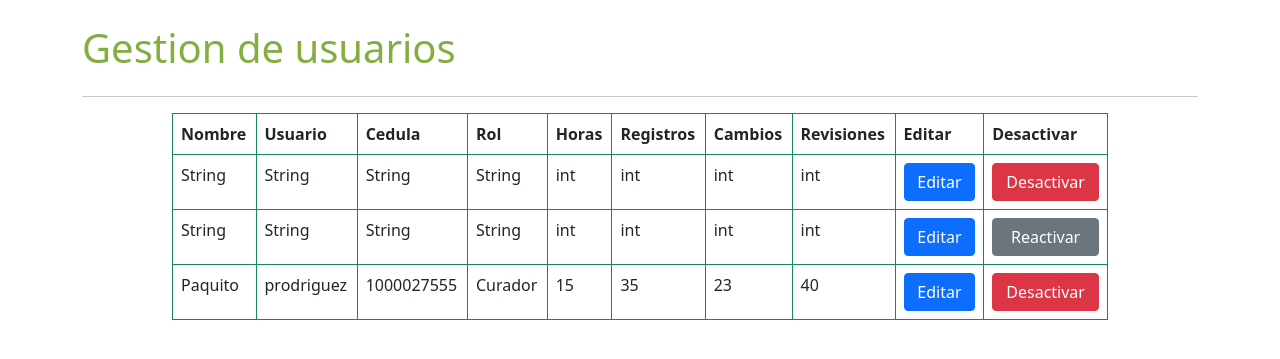
After one commit to checho2001/GAIA-MCUB, a Django app: template templates/gestionuser.html in a window 1280 px wide. The commit adds this page. Shown: the top 359 px of the page. Run offline with Django 4.2, Linux system fonts and the light colour scheme; the template is opened without the code that fills it, so the values that code supplies are empty.

Commit message:
Gestor usuarios
CAmbios al perfil de admin, gestor de usuarios y login

```diff
--- /dev/null
+++ b/templates/gestionuser.html
@@ -0,0 +1,75 @@
+<!DOCTYPE html>
+<html>
+<head>
+    <meta charset="utf-8">
+    <title>Gestionan</title>
+    <link rel="stylesheet" href="../static/css/style1.css" media="screen">
+    <link rel="stylesheet" href="../static/fonts/linearicons/style.css" media="screen">
+    <link rel="stylesheet" href="../static/css/bootstrap.min.css" >
+    <script type="text/javascript" src="../static/js/bootstrap.bundle.min.js"> </script>
+</head>
+<section>
+    <div class=" container bootstrap snippet">
+        <br>
+        <div class="row">
+            <div class="col-sm-10" ><h1 style="color: #84ae40">Gestion de usuarios</h1></div>
+        </div>
+        <hr>
+    </div>
+    <div class="container col-9 align-content-xl-center">
+        <table class="table table-bordered border-success">
+                <thead>
+                <tr>
+                    <th scope="col">Nombre</th>
+                    <th scope="col">Usuario</th>
+                    <th scope="col">Cedula</th>
+                    <th scope="col">Rol</th>
+                    <th scope="col">Horas</th>
+                    <th scope="col">Registros</th>
+                    <th scope="col">Cambios</th>
+                    <th scope="col">Revisiones</th>
+                    <th scope="col">Editar</th>
+                    <th scope="col">Desactivar</th>
+                </tr>
+                </thead>
+                <tbody>
+                <tr>
+                    <td>String</td>
+                    <td>String</td>
+                    <td>String</td>
+                    <td>String</td>
+                    <td>int</td>
+                    <td>int</td>
+                    <td>int</td>
+                    <td>int</td>
+                    <td><button type="button" class="btn btn-primary w-100">Editar</button></td>
+                    <td><button type="button" class="btn btn-danger w-100">Desactivar</button></td>
+                </tr>
+                <tr>
+                    <td>String</td>
+                    <td>String</td>
+                    <td>String</td>
+                    <td>String</td>
+                    <td>int</td>
+                    <td>int</td>
+                    <td>int</td>
+                    <td>int</td>
+                    <td><button type="button" class="btn btn-primary w-100">Editar</button></td>
+                    <td><button type="button" class="btn btn-secondary w-100">Reactivar</button></td>
+                </tr>
+                <tr>
+                    <td>Paquito</td>
+                    <td>prodriguez</td>
+                    <td>1000027555</td>
+                    <td>Curador</td>
+                    <td>15</td>
+                    <td>35</td>
+                    <td>23</td>
+                    <td>40</td>
+                    <td><button type="button" class="btn btn-primary w-100">Editar</button></td>
+                    <td><button type="button" class="btn btn-danger w-100">Desactivar</button></td>
+                </tr>
+            </tbody>
+        </table>
+    </div>
+</section>
```
Also changed, not shown: templates/login.html (+16 -4 lines), templates/profileadmin.html (added, +90 -0 lines).
